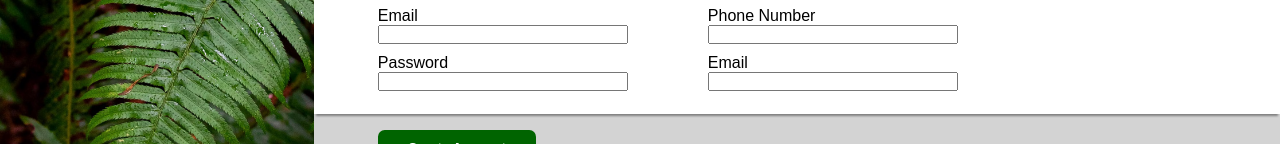
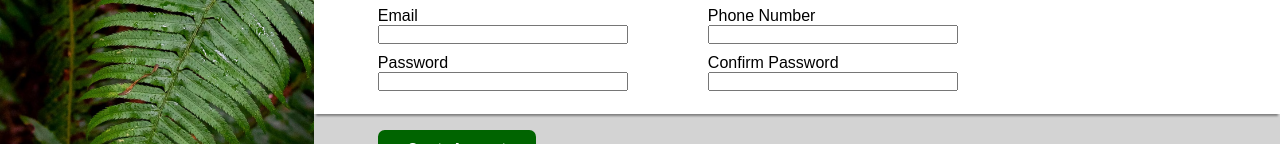
Before and after one commit to areddy2022/Sign-up-Form, a plain HTML site: page index.html in a window 1280 px wide. Shown: the part 366-510 px from the top of the page. Drawn offline with Linux system fonts and the light colour scheme.

Commit message:
Fix typo

```diff
--- a/index.html
+++ b/index.html
@@ -48,7 +48,7 @@
                         <input type="text" name="password" id="password">
                     </div>
                     <div class="field-group">
-                        <label for="confirm-password">Email</label>
+                        <label for="confirm-password">Confirm Password</label>
                         <input type="text" name="confirm-password" id="confirm-password">
                     </div>
                 </div>
```
